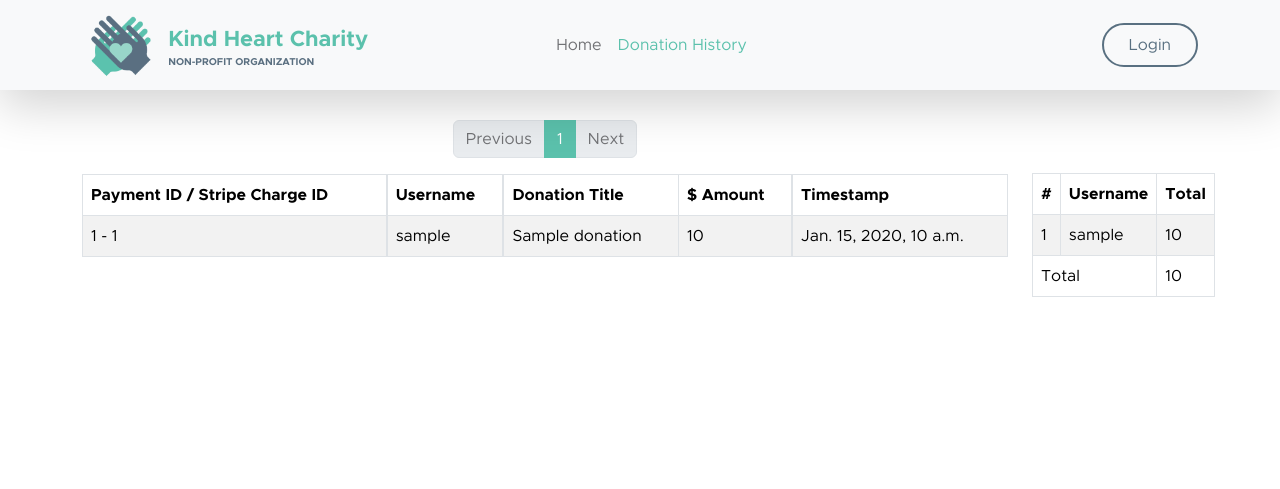
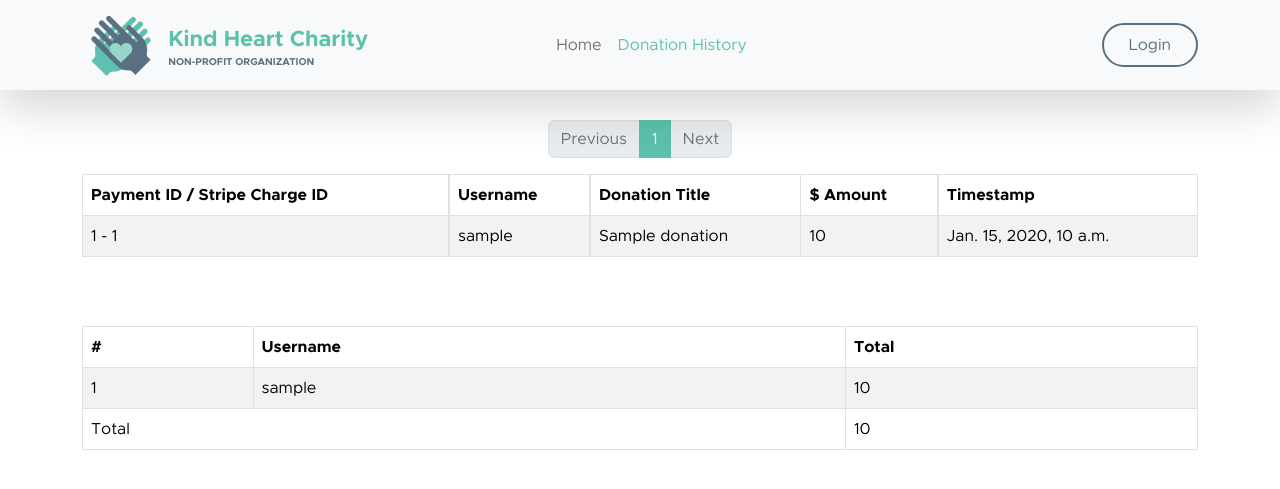
Before and after one commit to SVDotsenko/portfolio-project-5, a Django app: page /history/ in a window 1280 px wide. Shown: the top 489 px of the page. Run offline with Django 5.2, Linux system fonts and the light colour scheme; tables that the repository leaves empty hold one stand-in row (values such as "Sample post"); some libraries are stand-ins or nearby versions.

Commit message:
Adjusted adaptive disign for history page

```diff
--- a/donate/templates/donate/donate.html
+++ b/donate/templates/donate/donate.html
@@ -99,7 +99,7 @@
                                 <div class="input-group">
                                     <span class="input-group-text" id="basic-addon1">$</span>
 
-                                    <input type="text" class="form-control" placeholder="Custom amount"
+                                    <input type="number" class="form-control" placeholder="Custom amount" min="1"
                                            aria-label="Username" aria-describedby="basic-addon1" id="custom-amount"
                                            name="custom-amount" required>
                                 </div>
--- a/donation/templates/donation/history.html
+++ b/donation/templates/donation/history.html
@@ -4,7 +4,7 @@
     <section class="section-padding">
         <div class="container">
             <div class="row">
-                <div class="col-lg-10">
+                <div class="col-xxl-10">
                     <nav aria-label="page navigation">
                         <ul class="pagination justify-content-center">
                             {% if payments.has_previous %}
@@ -42,34 +42,34 @@
                             <thead>
                             <tr>
                                 <th>
-                                    <span class="d-none d-md-inline-block">Payment</span> ID
-                                    <span class="d-none d-lg-inline-block"> / Stripe Charge ID</span>
+                                    <span class="d-none d-lg-inline-block">Payment</span> ID
+                                    <span class="d-none d-xl-inline-block"> / Stripe Charge ID</span>
                                 </th>
                                 <th class="d-none d-sm-block">Username</th>
                                 <th><span class="d-none d-sm-inline-block">Donation</span> Title</th>
                                 <th>$ <span class="d-none d-md-inline-block">Amount</span></th>
-                                <th class="d-none d-md-block">Timestamp</th>
+                                <th class="d-none d-lg-block">Timestamp</th>
                             </tr>
                             </thead>
                             <tbody>
                             {% for payment in payments %}
                                 <tr>
                                     <td>{{ payment.id }}
-                                        <span class="d-none d-lg-inline-block">
+                                        <span class="d-none d-xl-inline-block">
                                              - {{ payment.stripe_payment__stripe_charge_id }}
                                         </span>
                                     </td>
                                     <td class="d-none d-sm-block">{{ payment.user__username }}</td>
                                     <td>{{ payment.donation__title }}</td>
                                     <td>{{ payment.stripe_payment__amount }}</td>
-                                    <td class="d-none d-md-block">{{ payment.stripe_payment__timestamp }}</td>
+                                    <td class="d-none d-lg-block">{{ payment.stripe_payment__timestamp }}</td>
                                 </tr>
                             {% endfor %}
                             </tbody>
                         </table>
                     </div>
                 </div>
-                <div class="col-lg-2 donors">
+                <div class="col-xxl-2 donors">
                     <table class="table table-bordered {% if not user.is_authenticated %}table-striped{% endif %}">
                         <thead>
                         <tr>
--- a/static/js/donate.js
+++ b/static/js/donate.js
@@ -6,11 +6,6 @@ radioInputs.forEach(e => e.addEventListener('click', () =>
 
 customAmountInput.addEventListener('input', () => radioInputs.forEach(radio =>
     radio.checked = radio.nextElementSibling.textContent.trim().replace('$', '') === customAmountInput.value));
-
-customAmountInput.addEventListener('keypress', e => {
-    const char = String.fromCharCode(e.which);
-    (!(/[0-9]/.test(char)) || (customAmountInput.value.length === 0 && char === '0')) && e.preventDefault();
-});
 
 const collapsePersonalInfo = () => {
     if (['email', 'first-name', 'last-name'].reduce((acc, curr) => acc && document.getElementById(curr).value, true)) {
```
